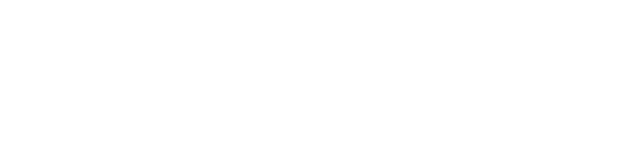
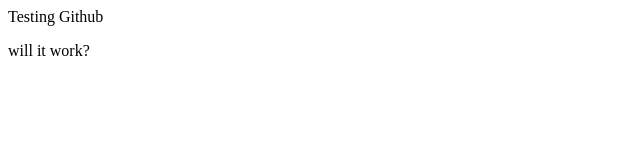
Before and after one commit to Drsmall25/first, a plain HTML site: page index.html in a window 1280 px wide. Shown: the whole page, without its empty margins (0-640 px from the left). Drawn offline with Linux system fonts and the light colour scheme.

Commit message:
added changes to html file

```diff
--- a/index.html
+++ b/index.html
@@ -3,9 +3,10 @@
 <head>
     <meta charset="UTF-8">
     <meta name="viewport" content="width=device-width, initial-scale=1.0">
-    <title>github</title>
+    <title>Test</title>
 </head>
 <body>
-
+    <div>Testing Github</div>
+    <p>will it work?</p>
 </body>
 </html>
```
